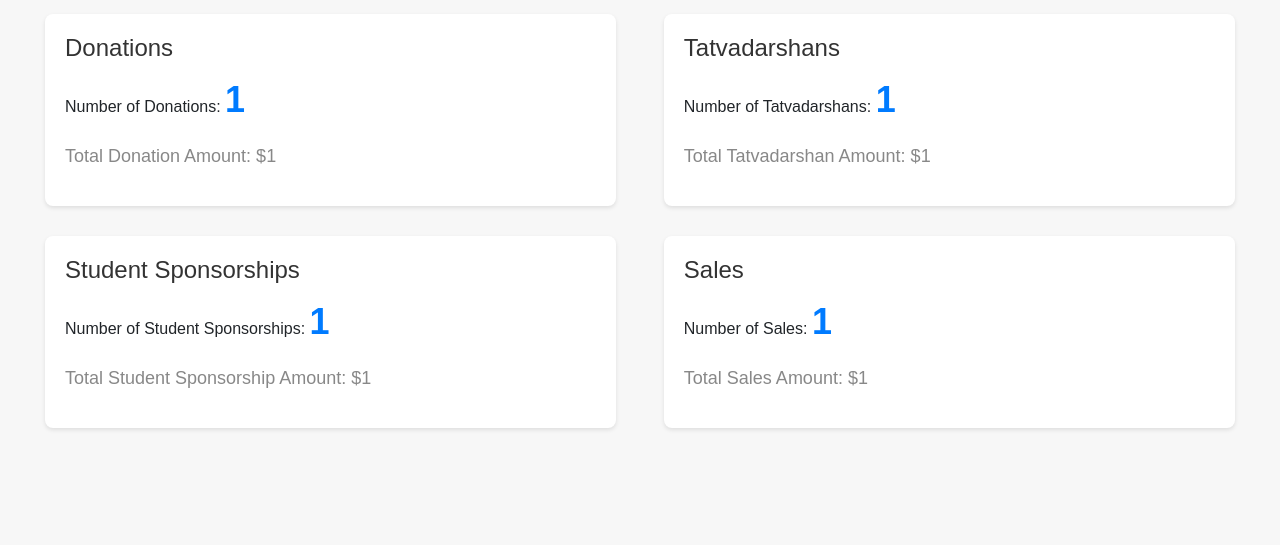
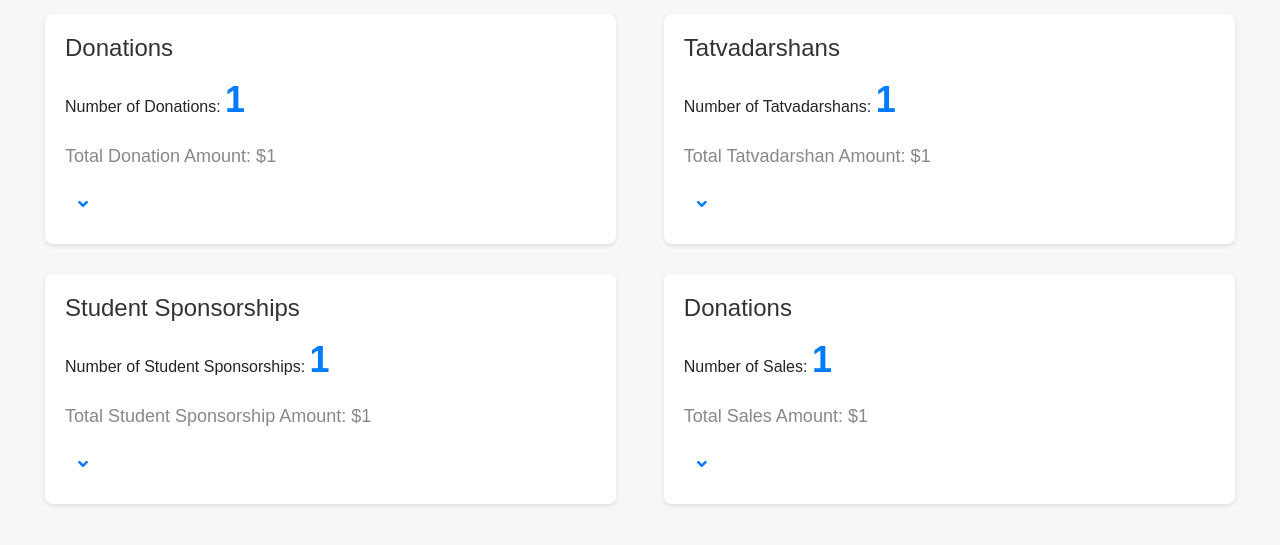
Before and after one commit to ArvinH16/sandipani, a Flask app: template flask_app/templates/view_member_donations.html in a window 1280 px wide. Shown: the part 132-677 px from the top of the page. Run offline with Flask 3, Linux system fonts and the light colour scheme; the template is opened without the code that fills it: most values are stand-ins (such as "Sample title", 1, 10 or a date in 2020); some libraries are stand-ins or nearby versions.

Commit message:
added feature to donation view page for members so you can see every donation and it's details for that member

```diff
--- a/flask_app/templates/view_member_donations.html
+++ b/flask_app/templates/view_member_donations.html
@@ -1,5 +1,6 @@
 <!DOCTYPE html>
 <html lang="en">
+
 <head>
     <meta charset="UTF-8">
     <meta name="viewport" content="width=device-width, initial-scale=1.0">
@@ -7,6 +8,9 @@
     <link rel="stylesheet" href="https://stackpath.bootstrapcdn.com/bootstrap/4.3.1/css/bootstrap.min.css">
     <script src="https://code.jquery.com/jquery-3.2.1.slim.min.js"></script>
     <script src="https://cdnjs.cloudflare.com/ajax/libs/popper.js/1.12.9/umd/popper.min.js"></script>
+    <!--  -->
+    <link rel="stylesheet" href="https://cdnjs.cloudflare.com/ajax/libs/font-awesome/5.15.1/css/all.min.css">
+    <!--  -->
     <script src="https://maxcdn.bootstrapcdn.com/bootstrap/4.0.0/js/bootstrap.min.js"></script>
     <style>
         body {
@@ -54,8 +58,9 @@
         }
 
         .navbar {
-        background-color: #343a40;
-        margin-bottom: 30px; /* To match spacing in the original example */
+            background-color: #343a40;
+            margin-bottom: 30px;
+            /* To match spacing in the original example */
         }
 
         .navbar-dark .navbar-toggler-icon {
@@ -66,7 +71,8 @@
             color: #fff;
             font-size: 18px;
             font-weight: 600;
-            padding: 15px 20px; /* Adjust padding for the navbar links */
+            padding: 15px 20px;
+            /* Adjust padding for the navbar links */
             transition: color 0.3s ease-in;
         }
 
@@ -78,10 +84,18 @@
             color: #fff;
             font-size: 18px;
             font-weight: 600;
-            margin-right: 15px; /* Add some right margin to align with other elements */
+            margin-right: 15px;
+            /* Add some right margin to align with other elements */
+        }
+
+        /*
+         */
+        .no-flex-align {
+            align-items: flex-start;
         }
     </style>
 </head>
+
 <body>
     <!-- Navigation -->
     <nav class="navbar navbar-expand-lg navbar-dark bg-dark">
@@ -107,8 +121,8 @@
                     <a class="nav-link" href="/manage_events">Manage Events</a>
                 </li>
                 <li class="nav-item">
-                    <img class="rounded-circle mr-2"
-                        src="{{ url_for('static', filename='assets/user.png') }}" width="30" height="30">
+                    <img class="rounded-circle mr-2" src="{{ url_for('static', filename='assets/user.png') }}"
+                        width="30" height="30">
                     <span>Admin</span>
             </ul>
         </div>
@@ -116,38 +130,134 @@
 
     <!-- Donation Dashboard -->
     <div class="container">
-        <div class="row">
+        <div class="row no-flex-align">
+            <!-- ... -->
             <div class="col-md-6">
                 <div class="section">
                     <h1>Donations</h1>
                     <p>Number of Donations: <span class="number">{{num_donations}}</span></p>
                     <p class="total-amount">Total Donation Amount: ${{total_donation}}</p>
+
+                    <!-- Add button for collapsing content -->
+                    <button class="btn btn-link" type="button" data-toggle="collapse" data-target="#donationsCollapse"
+                        aria-expanded="false" aria-controls="donationsCollapse">
+                        <i class="fas fa-angle-down"></i>
+                    </button>
+
+                    <!-- Collapsible content -->
+                    <div class="collapse" id="donationsCollapse">
+                        <div class="card card-body">
+                            {%for donation in donations%}
+                            <p><strong>Amount:</strong> {{donation.amount}}</p>
+                            <p><strong>Method:</strong> {{donation.method}}</p>
+                            <p><strong>Date:</strong> {{donation.date}}</p>
+                            <p><strong>Event:</strong> {{donation.event}}</p>
+                            <p><strong>Notes:</strong> {{donation.notes}}</p>
+                            <hr> <!-- Divider for each donation -->
+                            {%endfor%}
+                        </div>
+                    </div>
                 </div>
             </div>
+            <!-- ... -->
+
             <div class="col-md-6">
                 <div class="section">
                     <h1>Tatvadarshans</h1>
                     <p>Number of Tatvadarshans: <span class="number">{{num_tatvadarshans}}</span></p>
-                    <p class="total-amount">Total Tatvadarshan Amount: ${{total_tatvadarshan}}</p>
+                    <p class="total-amount">Total Tatvadarshan Amount: ${{total_tatvadarshans}}</p>
+
+                    <!-- Add button for collapsing content -->
+                    <button class="btn btn-link" type="button" data-toggle="collapse" data-target="#tatCollapse"
+                        aria-expanded="false" aria-controls="tatCollapse">
+                        <i class="fas fa-angle-down"></i>
+                    </button>
+
+                    <!-- Collapsible content -->
+                    <div class="collapse" id="tatCollapse">
+                        <div class="card card-body">
+                            {%for tatvadarshan in tatvadarshans%}
+                            <p><strong>Amount:</strong> {{tatvadarshan.amount}}</p>
+                            <p><strong>Method:</strong> {{tatvadarshan.method}}</p>
+                            <p><strong>Date:</strong> {{tatvadarshan.date}}</p>
+                            <p><strong>Length:</strong> {{tatvadarshan.length}}</p>
+                            <p><strong>Expiry Date:</strong> {{tatvadarshan.expiry_date}}</p>
+                            <p><strong>Notes:</strong> {{tatvadarshan.notes}}</p>
+                            <hr> <!-- Divider for each donation -->
+                            {%endfor%}
+                        </div>
+                    </div>
                 </div>
             </div>
         </div>
-        <div class="row">
+        <div class="row no-flex-align">
             <div class="col-md-6">
                 <div class="section">
                     <h1>Student Sponsorships</h1>
                     <p>Number of Student Sponsorships: <span class="number">{{num_student_sponsorships}}</span></p>
                     <p class="total-amount">Total Student Sponsorship Amount: ${{total_student_sponsorship}}</p>
+
+                    <!-- Add button for collapsing content -->
+                    <button class="btn btn-link" type="button" data-toggle="collapse" data-target="#ssCollapse"
+                        aria-expanded="false" aria-controls="ssCollapse">
+                        <i class="fas fa-angle-down"></i>
+                    </button>
+
+                    <!-- Collapsible content -->
+                    <div class="collapse" id="ssCollapse">
+                        <div class="card card-body">
+                            {%for student_sponsorship in student_sponsorships%}
+                            <p><strong>Amount:</strong> {{student_sponsorship.amount}}</p>
+                            <p><strong>Method:</strong> {{student_sponsorship.method}}</p>
+                            <p><strong>Date:</strong> {{student_sponsorship.date}}</p>
+                            <p><strong>Length:</strong> {{student_sponsorship.length}}</p>
+                            <p><strong>Expiry Date:</strong> {{student_sponsorship.expiry_date}}</p>
+                            <p><strong>Notes:</strong> {{student_sponsorship.notes}}</p>
+                            <hr> <!-- Divider for each donation -->
+                            {%endfor%}
+                        </div>
+                    </div>
                 </div>
             </div>
             <div class="col-md-6">
                 <div class="section">
-                    <h1>Sales</h1>
+                    <h1>Donations</h1>
                     <p>Number of Sales: <span class="number">{{num_sales}}</span></p>
-                    <p class="total-amount">Total Sales Amount: ${{total_sale}}</p>
+                    <p class="total-amount">Total Sales Amount: ${{total_sales}}</p>
+
+                    <!-- Add button for collapsing content -->
+                    <button class="btn btn-link" type="button" data-toggle="collapse" data-target="#salesCollapse"
+                        aria-expanded="false" aria-controls="salesCollapse">
+                        <i class="fas fa-angle-down"></i>
+                    </button>
+
+                    <!-- Collapsible content -->
+                    <div class="collapse" id="salesCollapse">
+                        <div class="card card-body">
+                            {%for donation in donations%}
+                            <p><strong>Amount:</strong> {{donation.amount}}</p>
+                            <p><strong>Method:</strong> {{donation.method}}</p>
+                            <p><strong>Date:</strong> {{donation.date}}</p>
+                            <p><strong>Event:</strong> {{donation.event}}</p>
+                            <p><strong>Notes:</strong> {{donation.notes}}</p>
+                            <p><strong>Date:</strong> {{donation.date}}</p>
+                            <hr> <!-- Divider for each donation -->
+                            {%endfor%}
+                        </div>
+                    </div>
                 </div>
             </div>
         </div>
     </div>
+
+    <script>
+        $(document).ready(function () {
+            $('[data-toggle="collapse"]').click(function () {
+                $(this).find('i').toggleClass('fa-angle-down fa-angle-up');
+            });
+        });
+    </script>
+
 </body>
+
 </html>
```
Also changed, not shown: flask_app/controllers/members.py (+13 -1 lines).
